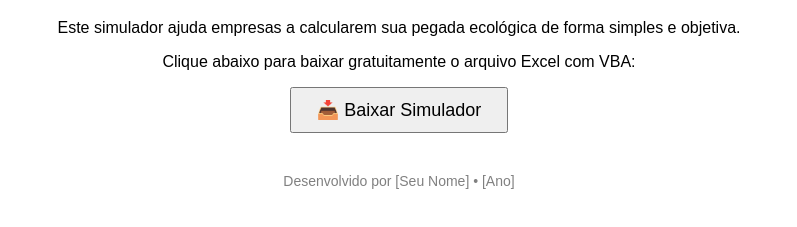
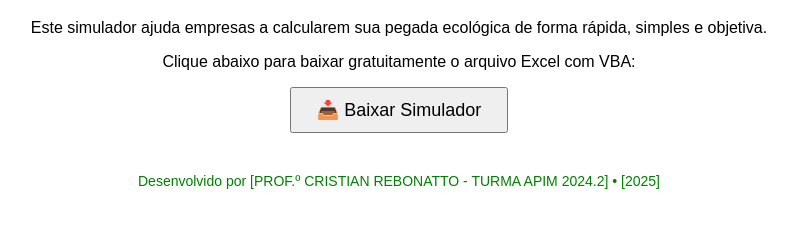
Before and after one commit to SimulaVerde/PegadaEcol-gica, a plain HTML site: page index.html in a window 1280 px wide. Shown: the part 119-346 px from the top of the page, without its empty margins (241-1038 px from the left). Drawn offline with Linux system fonts and the light colour scheme.

Commit message:
Add files via upload

```diff
--- a/index.html
+++ b/index.html
@@ -6,15 +6,15 @@
 </head>
 <body style="font-family: Arial; text-align: center; padding: 50px;">
   <h1>Simulador de Pegada Ecológica Empresarial</h1>
-  <p>Este simulador ajuda empresas a calcularem sua pegada ecológica de forma simples e objetiva.</p>
+  <p>Este simulador ajuda empresas a calcularem sua pegada ecológica de forma rápida, simples e objetiva.</p>
   <p>Clique abaixo para baixar gratuitamente o arquivo Excel com VBA:</p>
 
-  <a href="SimuladorPegadaEcologica.xlsm" download>
+  <a href="SIMULA VERDE - Cópia.xlsm" download>
     <button style="font-size: 18px; padding: 10px 25px;">📥 Baixar Simulador</button>
   </a>
 
-  <p style="margin-top: 40px; font-size: 14px; color: gray;">
-    Desenvolvido por [Seu Nome] • [Ano]
+  <p style="margin-top: 40px; font-size: 14px; color: green;">
+    Desenvolvido por [PROF.º CRISTIAN REBONATTO - TURMA APIM 2024.2] • [2025]
   </p>
 </body>
 </html>
```
